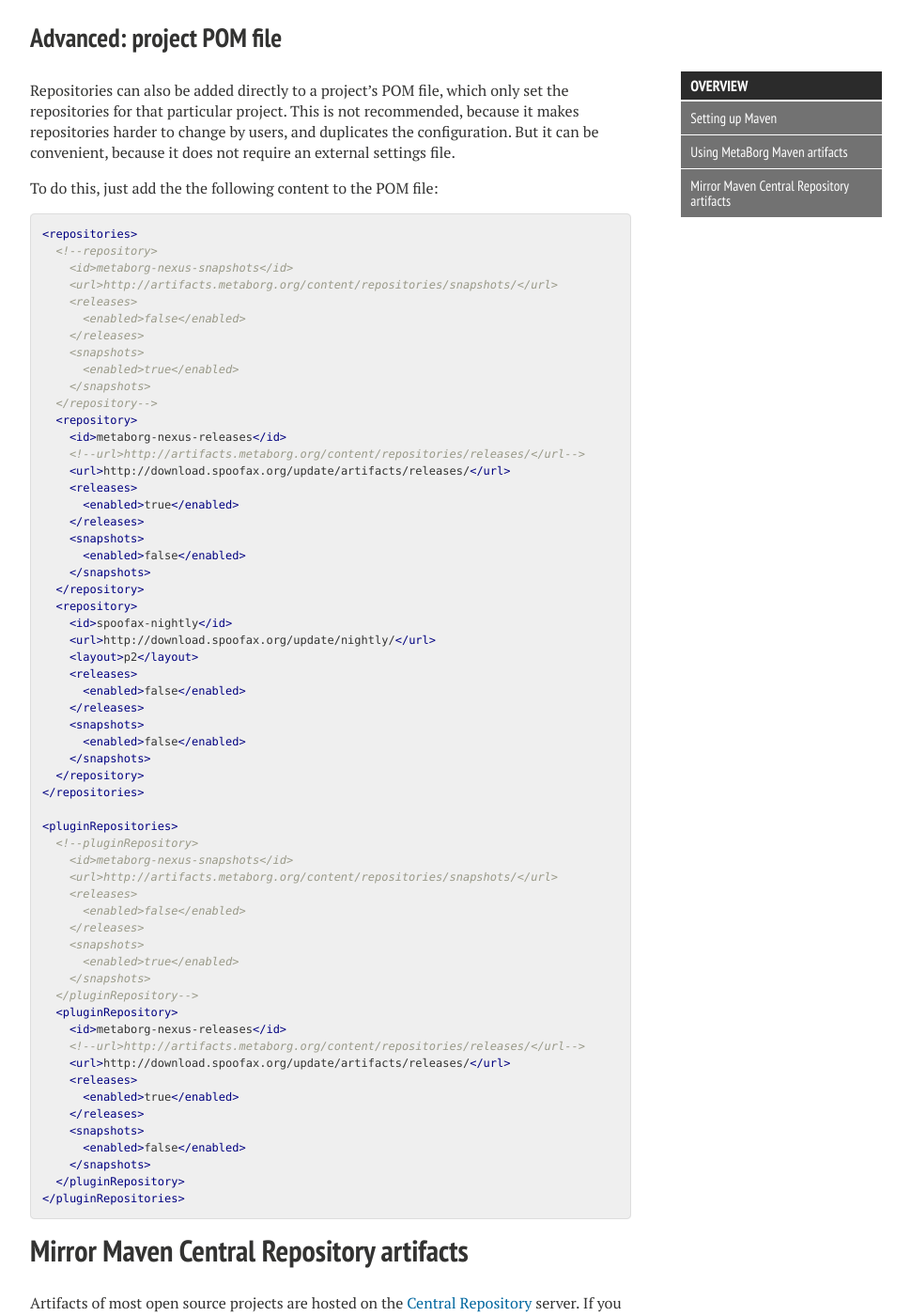
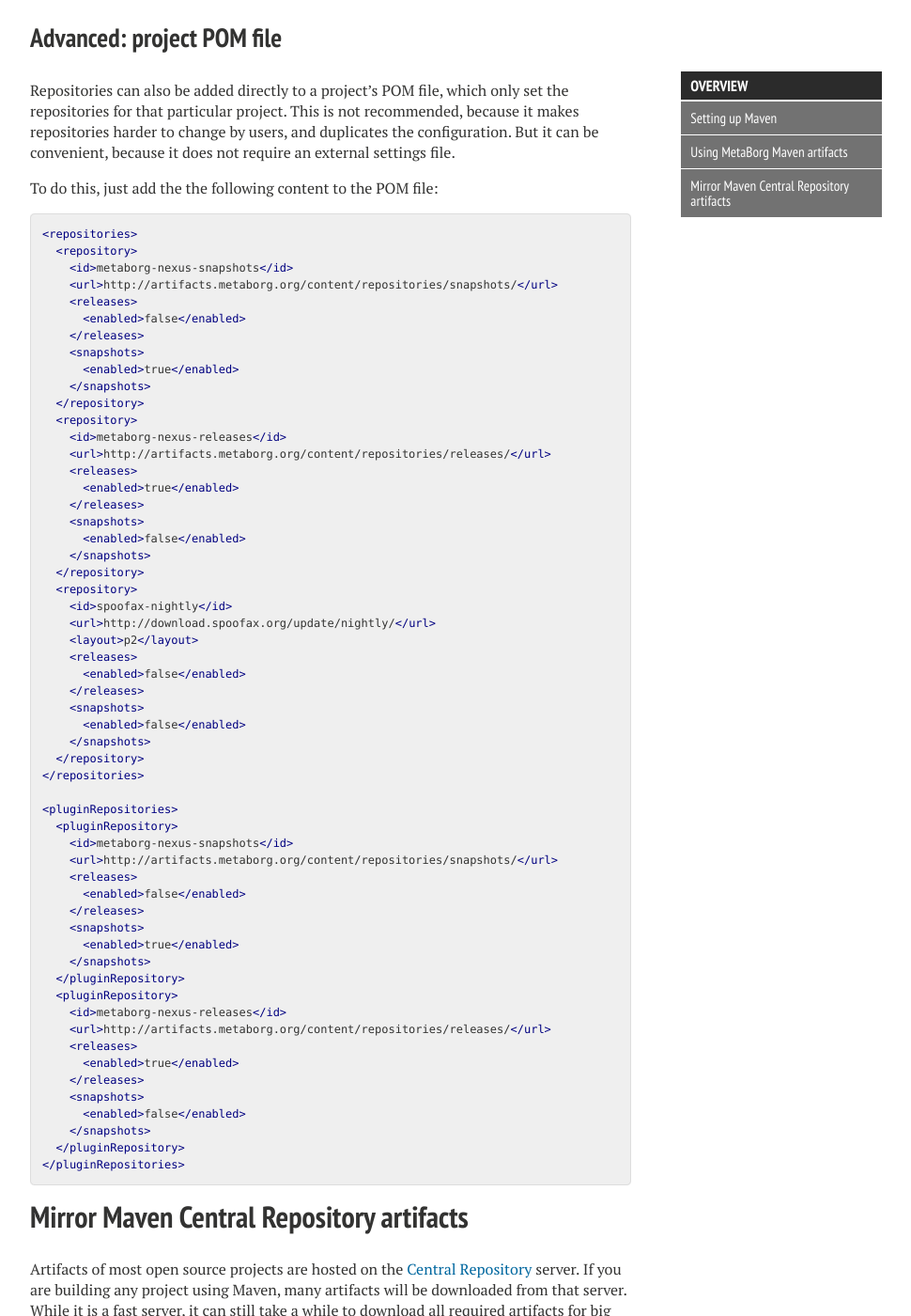
Before and after one commit to MartijnDwars/metaborg.github.io, a Jekyll site: the page built from dev/maven/index.md, in a window 1280 px wide and 1400 px high, scrolled down 2912 px. Shown: the whole window at 94% size, without its empty margins (288-1258 px from the left). Built offline with Jekyll 4.4.1, drawn with Linux system fonts in a browser that asks for light colours; nearby versions of some CDN libraries.

Commit message:
Also return project POM settings to normal

```diff
--- a/dev/maven/artifacts.md
+++ b/dev/maven/artifacts.md
@@ -86,7 +86,7 @@
 
 {% highlight xml %}
 <repositories>
-  <!--repository>
+  <repository>
     <id>metaborg-nexus-snapshots</id>
     <url>http://artifacts.metaborg.org/content/repositories/snapshots/</url>
     <releases>
@@ -95,11 +95,10 @@
     <snapshots>
       <enabled>true</enabled>
     </snapshots>
-  </repository-->
+  </repository>
   <repository>
     <id>metaborg-nexus-releases</id>
-    <!--url>http://artifacts.metaborg.org/content/repositories/releases/</url-->
-    <url>http://download.spoofax.org/update/artifacts/releases/</url>
+    <url>http://artifacts.metaborg.org/content/repositories/releases/</url>
     <releases>
       <enabled>true</enabled>
     </releases>
@@ -121,7 +120,7 @@
 </repositories>
 
 <pluginRepositories>
-  <!--pluginRepository>
+  <pluginRepository>
     <id>metaborg-nexus-snapshots</id>
     <url>http://artifacts.metaborg.org/content/repositories/snapshots/</url>
     <releases>
@@ -130,11 +129,10 @@
     <snapshots>
       <enabled>true</enabled>
     </snapshots>
-  </pluginRepository-->
+  </pluginRepository>
   <pluginRepository>
     <id>metaborg-nexus-releases</id>
-    <!--url>http://artifacts.metaborg.org/content/repositories/releases/</url-->
-    <url>http://download.spoofax.org/update/artifacts/releases/</url>
+    <url>http://artifacts.metaborg.org/content/repositories/releases/</url>
     <releases>
       <enabled>true</enabled>
     </releases>
```
